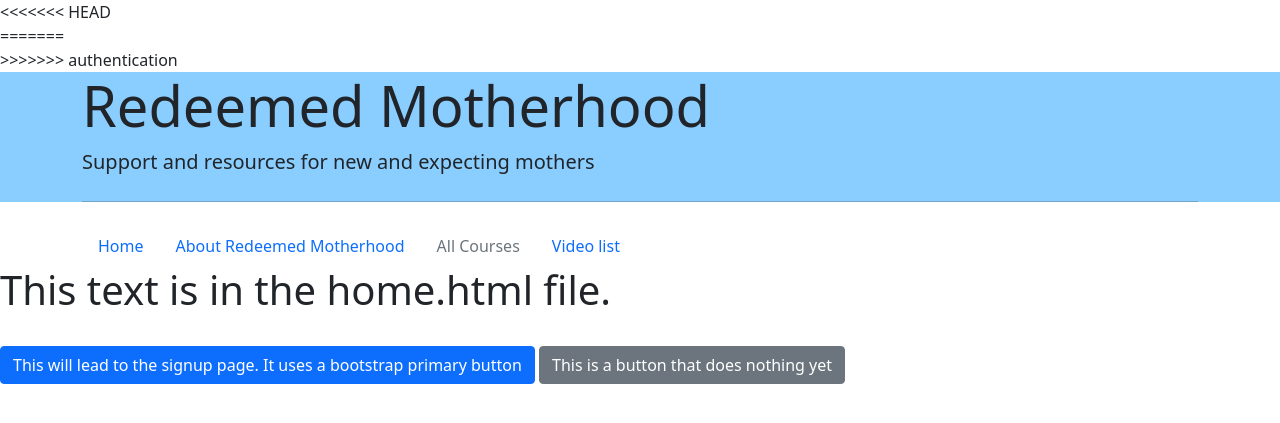
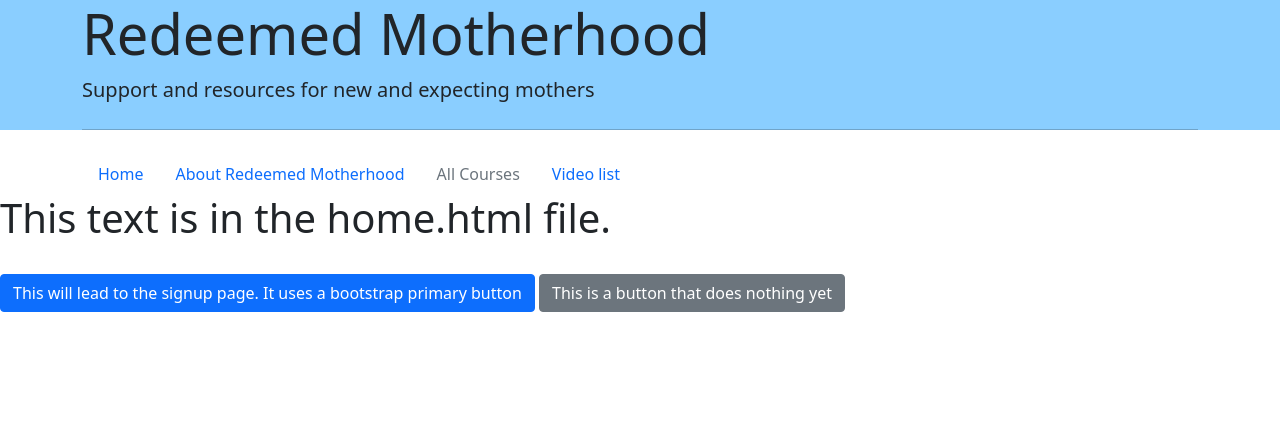
Before and after one commit to drewjtaylor/Redeemed_Motherhood_site, a Django app: page / in a window 1280 px wide. Shown: the top 423 px of the page. Run offline with Django 3.2, Linux system fonts and the light colour scheme; some libraries are stand-ins or nearby versions.

Commit message:
fixed merge

```diff
--- a/rm_django_app/templates/header.html
+++ b/rm_django_app/templates/header.html
@@ -1,12 +1,6 @@
 {% load static %}
 
-<<<<<<< HEAD
-<div class="jumbotron">
-  <!-- Add icon for Redeemed Motherhood that links to home page -->
-</div>
-=======
 <header>
->>>>>>> authentication
 
 
   <div class="topbanner">
```
